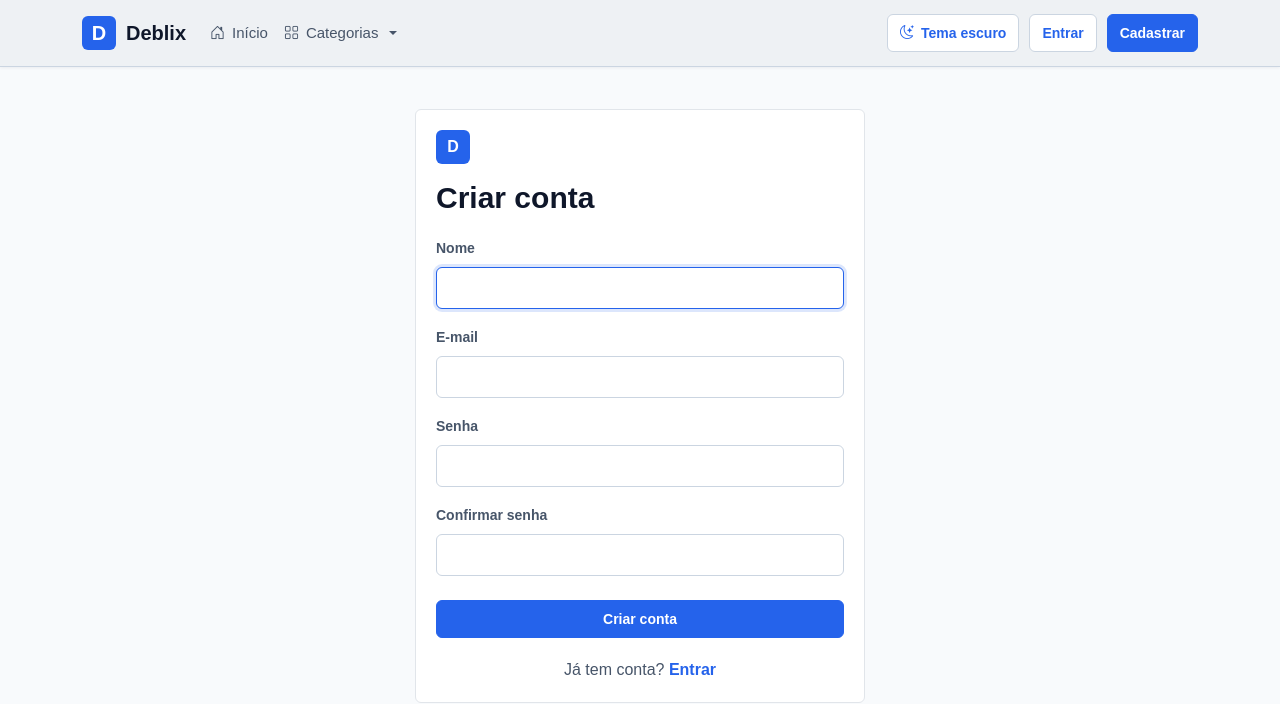
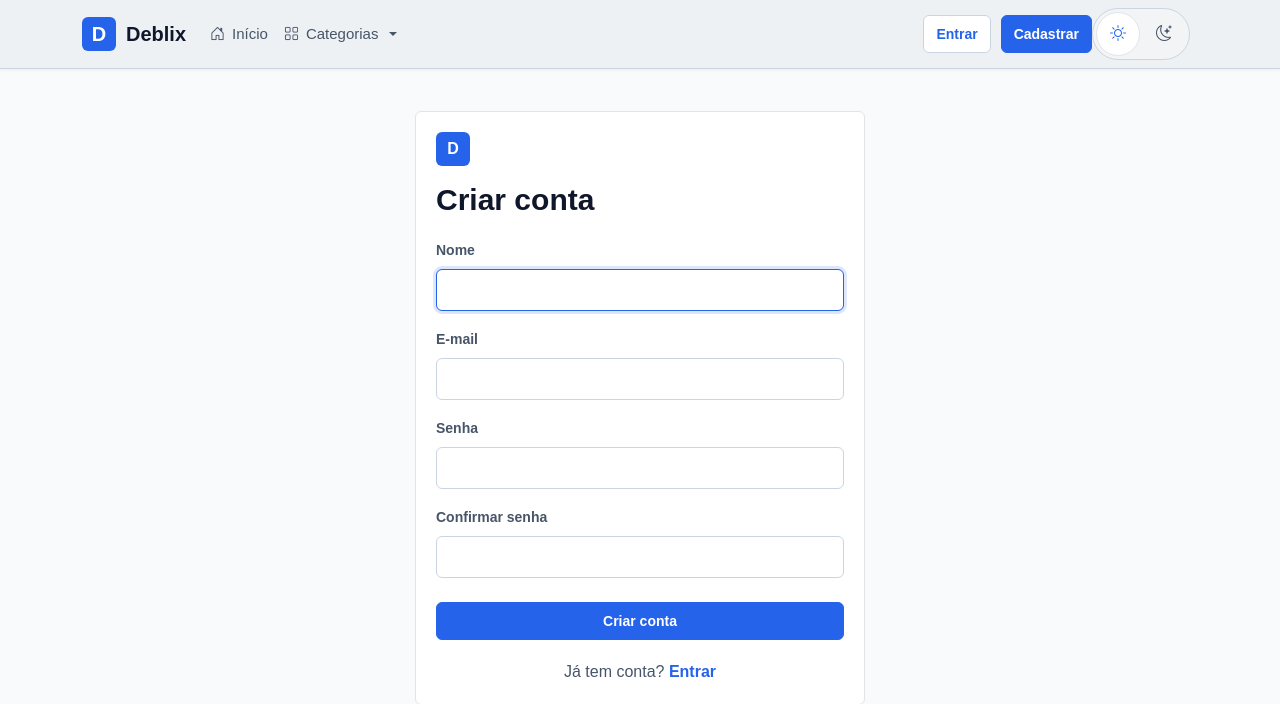
Before and after one commit to colavitepedro/Deblix, a Laravel app: page /register in a window 1280 px wide. Shown: the top 704 px of the page. Run offline with Laravel 10, Linux system fonts and the light colour scheme.

Commit message:
feat: improve theme selection control

```diff
--- a/public/css/deblix.css
+++ b/public/css/deblix.css
@@ -1500,13 +1500,55 @@ html[data-theme="dark"] .alert-danger {
     border-color: #7f3039;
 }
 
-.theme-toggle {
-    white-space: nowrap;
-}
-
-.theme-toggle:focus-visible {
+.theme-switch {
+    display: inline-flex;
+    align-items: center;
+    gap: 2px;
+    flex: 0 0 auto;
+    padding: 3px;
+    background: var(--panel-alt);
+    border: 1px solid var(--border);
+    border-radius: 999px;
+}
+
+.theme-option {
+    width: 44px;
+    min-height: 44px;
+    display: inline-flex;
+    align-items: center;
+    justify-content: center;
+    padding: 0;
+    color: var(--muted);
+    background: transparent;
+    border: 1px solid transparent;
+    border-radius: 999px;
+    font: inherit;
+    cursor: pointer;
+    transition: color 150ms ease, background-color 150ms ease, border-color 150ms ease;
+}
+
+.theme-option:hover:not([aria-pressed="true"]) {
+    color: var(--text);
+    background: var(--hover-bg);
+}
+
+.theme-option[aria-pressed="true"] {
+    color: var(--accent);
+    background: var(--panel);
+    border-color: var(--border-soft);
+}
+
+.theme-option:focus-visible {
+    position: relative;
+    z-index: 1;
     outline: 3px solid var(--accent);
     outline-offset: 2px;
+}
+
+@media (prefers-reduced-motion: reduce) {
+    .theme-option {
+        transition: none;
+    }
 }
 
 
--- a/public/js/theme.js
+++ b/public/js/theme.js
@@ -1,29 +1,32 @@
 (() => {
-    const toggle = document.getElementById('themeToggle');
     const root = document.documentElement;
+    const choices = Array.from(document.querySelectorAll('[data-theme-choice]'));
 
-    if (!toggle) return;
+    if (choices.length === 0) return;
 
-    const updateTheme = (theme) => {
-        const isDark = theme === 'dark';
+    const applyTheme = (theme) => {
+        if (theme !== 'light' && theme !== 'dark') return;
+
         root.dataset.theme = theme;
         root.dataset.bsTheme = theme;
-        toggle.setAttribute('aria-pressed', String(isDark));
-        toggle.setAttribute('aria-label', `Alternar para tema ${isDark ? 'claro' : 'escuro'}`);
-        toggle.querySelector('i').className = `bi ${isDark ? 'bi-sun' : 'bi-moon-stars'}`;
-        toggle.querySelector('span').textContent = `Tema ${isDark ? 'claro' : 'escuro'}`;
+
+        choices.forEach((choice) => {
+            choice.setAttribute('aria-pressed', String(choice.dataset.themeChoice === theme));
+        });
     };
 
-    updateTheme(root.dataset.theme === 'dark' ? 'dark' : 'light');
+    applyTheme(root.dataset.theme === 'dark' ? 'dark' : 'light');
 
-    toggle.addEventListener('click', () => {
-        const nextTheme = root.dataset.theme === 'dark' ? 'light' : 'dark';
-        updateTheme(nextTheme);
+    choices.forEach((choice) => {
+        choice.addEventListener('click', () => {
+            const theme = choice.dataset.themeChoice;
+            applyTheme(theme);
 
-        try {
-            localStorage.setItem('deblix-theme', nextTheme);
-        } catch (error) {
-            // A escolha vale durante esta página se o armazenamento estiver bloqueado.
-        }
+            try {
+                localStorage.setItem('deblix-theme', theme);
+            } catch (error) {
+                // A preferência continua aplicada até a página ser recarregada.
+            }
+        });
     });
 })();
--- a/resources/views/layouts/app.blade.php
+++ b/resources/views/layouts/app.blade.php
@@ -39,11 +39,11 @@
                 <span>Deblix</span>
             </a>
 
-            <button class="navbar-toggler" type="button" data-bs-toggle="collapse" data-bs-target="#mainNav" aria-controls="mainNav" aria-expanded="false" aria-label="Abrir menu">
+            <button class="navbar-toggler order-3" type="button" data-bs-toggle="collapse" data-bs-target="#mainNav" aria-controls="mainNav" aria-expanded="false" aria-label="Abrir menu">
                 <span class="navbar-toggler-icon"></span>
             </button>
 
-            <div class="collapse navbar-collapse" id="mainNav">
+            <div class="collapse navbar-collapse order-4 order-lg-2" id="mainNav">
                 <ul class="navbar-nav me-auto mb-2 mb-lg-0">
                     <li class="nav-item">
                         <a class="nav-link" href="{{ route('topicos.index') }}">
@@ -77,11 +77,6 @@
                 </ul>
 
                 <div class="nav-actions">
-                    <button class="btn btn-ghost theme-toggle" type="button" id="themeToggle"
-                            aria-label="Alternar para tema escuro" aria-pressed="false">
-                        <i class="bi bi-moon-stars" aria-hidden="true"></i>
-                        <span>Tema escuro</span>
-                    </button>
                     @guest
                         <a class="btn btn-ghost" href="{{ route('login') }}">Entrar</a>
                         <a class="btn btn-primary-deblix" href="{{ route('register') }}">Cadastrar</a>
@@ -105,6 +100,14 @@
                         </form>
                     @endguest
                 </div>
+            </div>
+            <div class="theme-switch order-2 order-lg-3 ms-auto me-2" role="group" aria-label="Tema da página">
+                <button class="theme-option" type="button" data-theme-choice="light" aria-label="Tema claro" aria-pressed="false" title="Tema claro">
+                    <i class="bi bi-sun" aria-hidden="true"></i>
+                </button>
+                <button class="theme-option" type="button" data-theme-choice="dark" aria-label="Tema escuro" aria-pressed="false" title="Tema escuro">
+                    <i class="bi bi-moon-stars" aria-hidden="true"></i>
+                </button>
             </div>
         </div>
     </nav>
```
